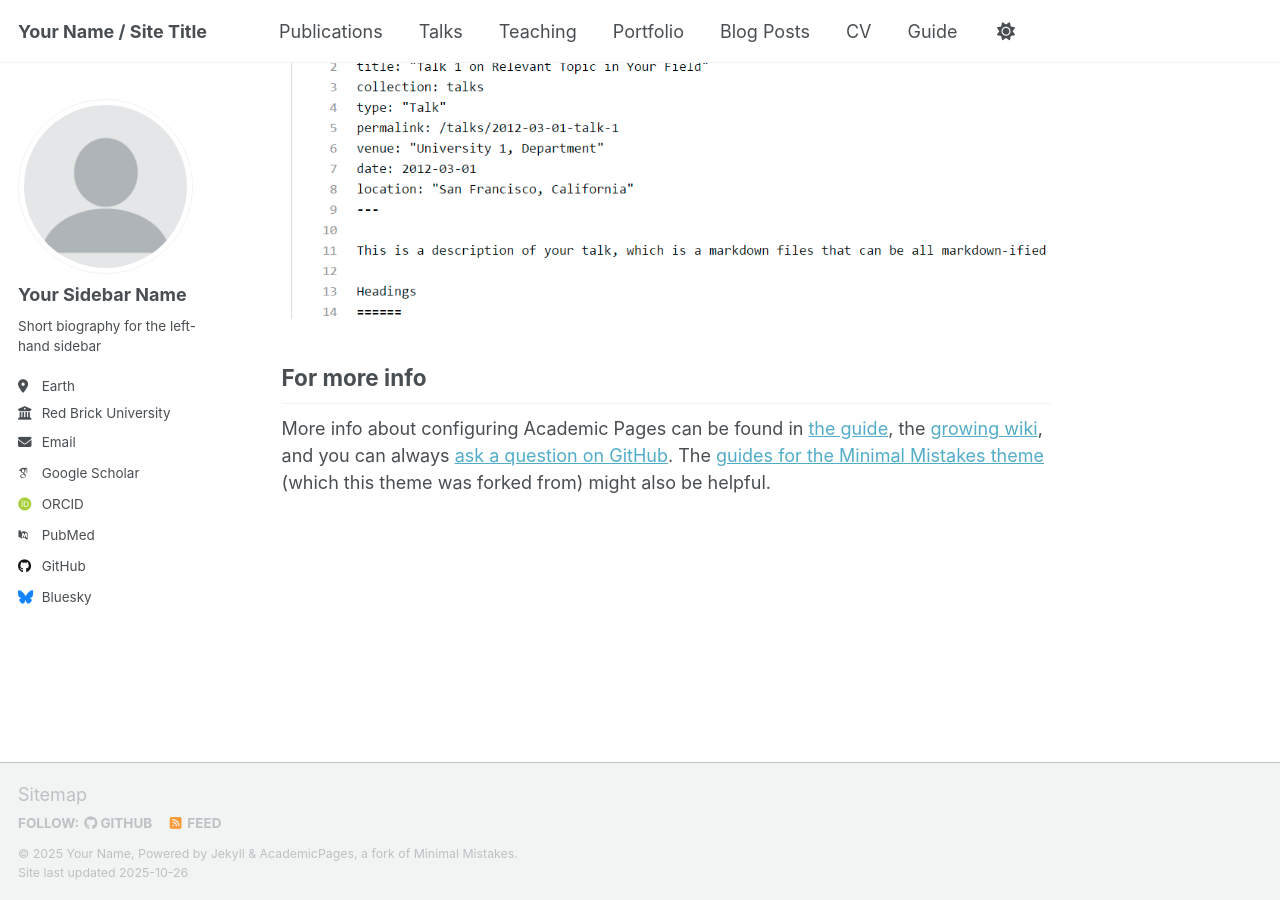
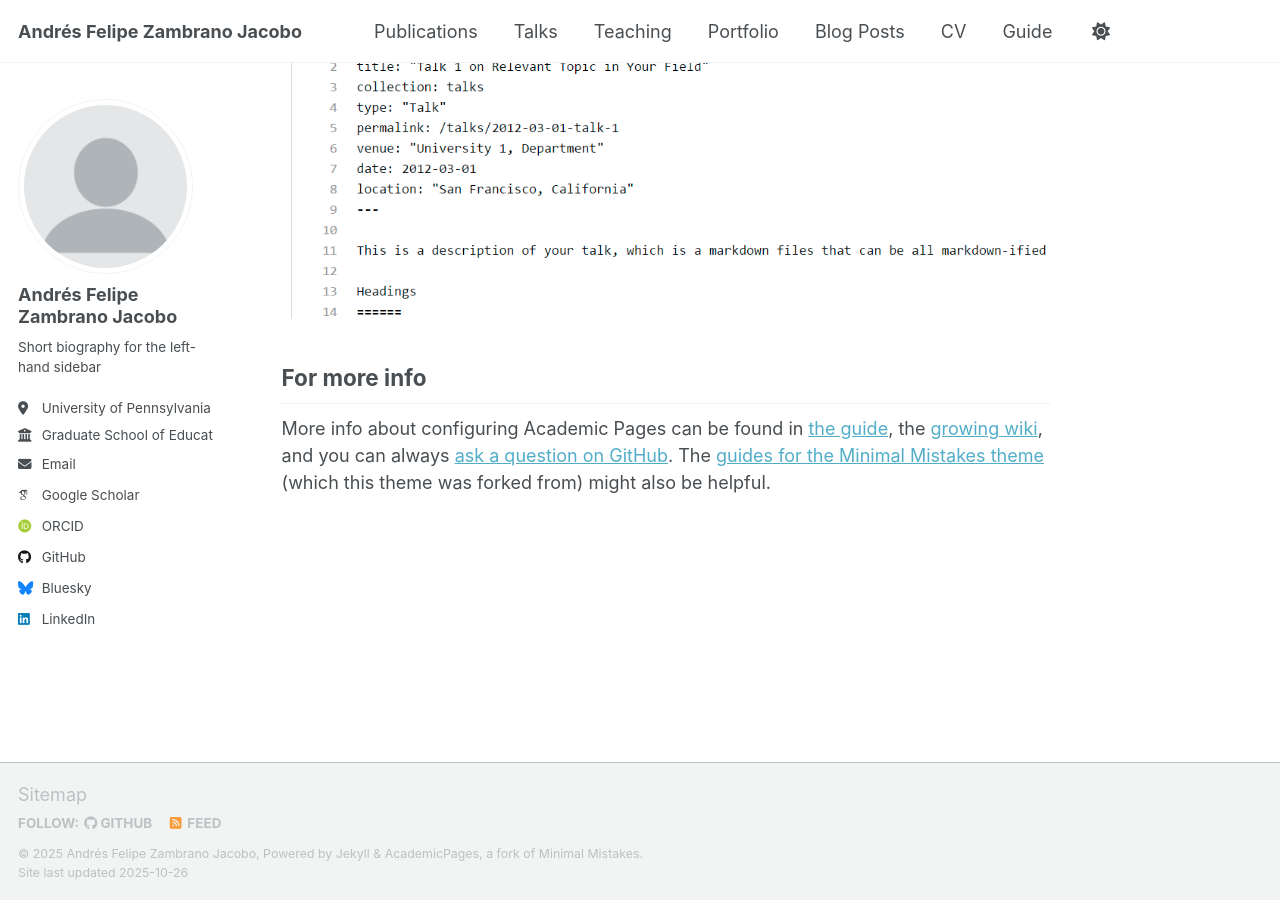
Before and after one commit to afzambrano/afzambrano.github.io, a Jekyll site: the page built from _pages/about.md, in a window 1280 px wide and 900 px high, scrolled down 2880 px. Built offline with Jekyll 4.4.1, drawn with Linux system fonts in a browser that asks for light colours; some web fonts are replaced; a script that is not in the unit is left out.

Commit message:
Update _config.yml

```diff
--- a/_config.yml
+++ b/_config.yml
@@ -9,14 +9,14 @@
 # Basic Site Settings
 locale                   : "en-US"
 site_theme               : "default" # Currently available options are "default", "air"
-title                    : "Your Name / Site Title"
+title                    : "Andrés Felipe Zambrano Jacobo"
 title_separator          : "-"
-name                     : &name "Your Name"
-description              : &description "Your Name's academic portfolio"   # Update this with a general description of your site, this is the default if not overridden by a page
-url                      : https://academicpages.github.io # The base hostname & protocol for your site e.g. "https://[your GitHub username].github.io",
+name                     : &name "Andrés Felipe Zambrano Jacobo"
+description              : &description "Doctoral Candidate at the Penn Center for Learning Analytics"   # Update this with a general description of your site, this is the default if not overridden by a page
+url                      : https://afzambrano.github.io # The base hostname & protocol for your site e.g. "https://[your GitHub username].github.io",
                                                            # or if you already have some other page hosted on Github then use "https://[your GitHub username].github.io/[Your Repo Name]"
 baseurl                  : "" # the subpath of your site, e.g. "/blog"
-repository               : "academicpages/academicpages.github.io"
+repository               : "afzambrano/afzambrano.github.io"
 
 # Site Author - The following control what appear as part of the author content on the side bar.
 #               If a field is blank the icon and link will not appear, otherwise it will be shown.
@@ -24,23 +24,23 @@ repository               : "academicpages/academicpages.github.io"
 author:
   # Biographic information
   avatar           : "profile.png"
-  name             : "Your Sidebar Name"
+  name             : "Andrés Felipe Zambrano Jacobo"
   pronouns         : # example: "she/her"
   bio              : "Short biography for the left-hand sidebar"
-  location         : "Earth"
-  employer         : "Red Brick University"
+  location         : "University of Pennsylvania"
+  employer         : "Graduate School of Education"
   uri              : # URL
-  email            : "none@example.org"
+  email            : "afzambrano97@gmail.com"
 
   # Academic websites
   academia         : # URL
   arxiv            : # URL - Update with the correct link to your profile
-  googlescholar    : "https://scholar.google.com/citations?user=PS_CX0AAAAAJ"
+  googlescholar    : "https://scholar.google.com/citations?user=MqF4hosAAAAJ&hl=es&oi=ao"
   inspire-hep      : # URL
   impactstory      : # URL
-  orcid            : "https://orcid.org/yourorcidurl"
+  orcid            : "https://orcid.org/0000-0003-0692-1209"
   semantic         : # URL
-  pubmed           : "https://www.ncbi.nlm.nih.gov/pubmed/?term=john+snow"
+  pubmed           : # URL
   researchgate     : # URL
   scopus           : # URL
 
@@ -48,7 +48,7 @@ author:
   bitbucket        : # Username - Update with your username on the site
   codepen          : # Username
   dribbble         : # Username
-  github           : "academicpages"
+  github           : "afzambrano"
   kaggle           : # Username
   stackoverflow    : # User number or user number and name (i.e., use "1" or "1/jeff-atwood")
 
@@ -63,7 +63,7 @@ author:
   keybase          : # Username
   instagram        : # Username
   lastfm           : # Username
-  linkedin         : # Username
+  linkedin         : "https://www.linkedin.com/in/andres-felipe-zambrano-jacobo/"
   mastodon         : # URL
   medium           : # URL
   pinterest        : # Username
```
